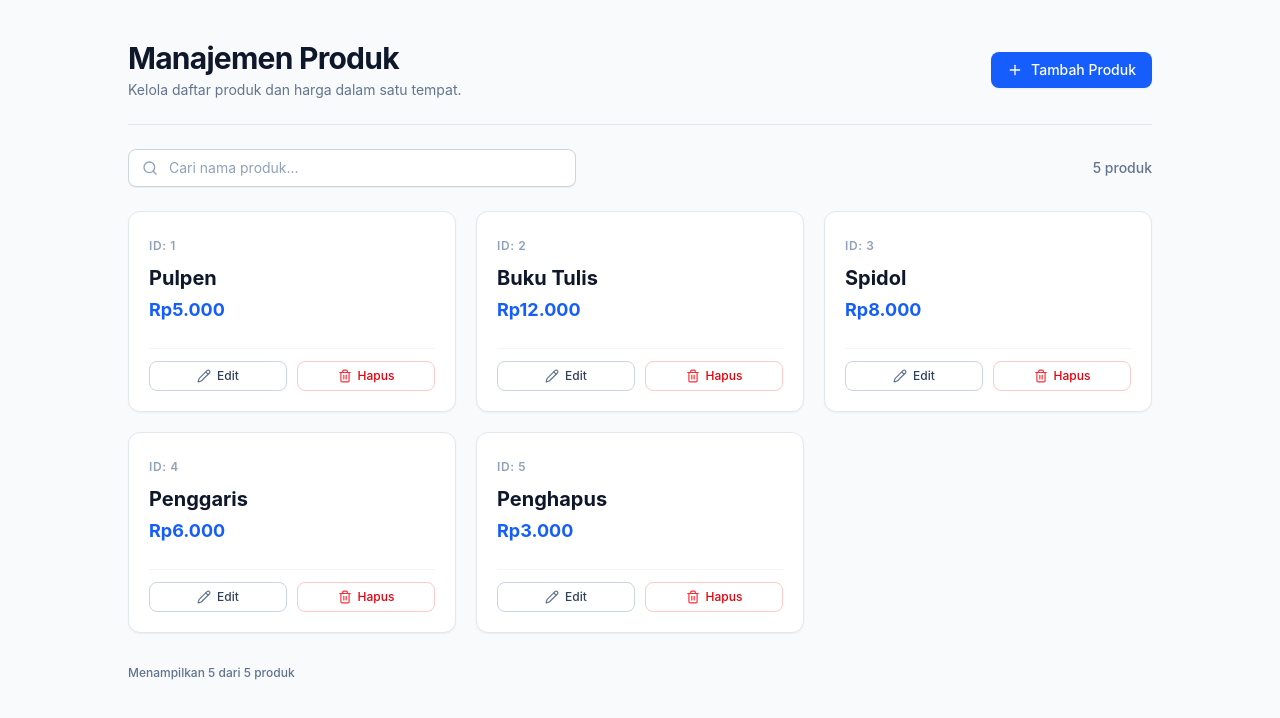
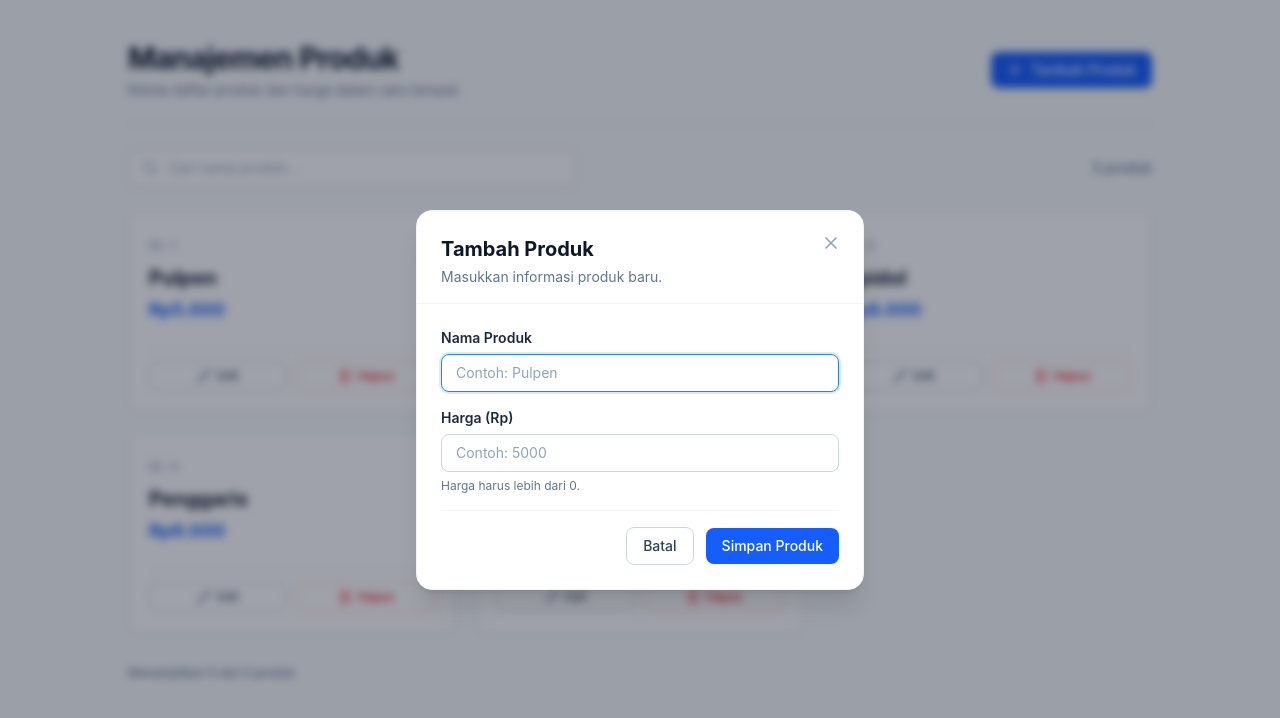
Before and after one commit to evandrarf/pemweb-week-11, a React (Vite) app: page / in a window 1280 px wide. Both pictures are taken after a click on the button "Tambah Produk". Shown: the top 718 px of the page. Built offline with nearby package versions, Linux system fonts and the light colour scheme.

Commit message:
feat(modal): implement reusable modal and add product popup

```diff
--- a/src/App.jsx
+++ b/src/App.jsx
@@ -2,20 +2,32 @@ import { useState } from 'react'
 import Header from './components/organisms/Header'
 import SearchBar from './components/molecules/SearchBar'
 import ProductGrid from './components/organisms/ProductGrid'
+import AddProductModal from './components/organisms/AddProductModal'
 import { INITIAL_PRODUCTS } from './data/initialProducts'
 
 export default function App() {
   const [products, setProducts] = useState(INITIAL_PRODUCTS)
   const [searchQuery, setSearchQuery] = useState('')
+  const [isAddModalOpen, setIsAddModalOpen] = useState(false)
 
   // Filter products by name (case-insensitive)
   const filteredProducts = products.filter((product) =>
     product.name.toLowerCase().includes(searchQuery.trim().toLowerCase())
   )
 
-  const handleOpenAddModal = () => {
-    // Will be wired in next commit
-    console.log('Open add modal')
+  const handleAddProduct = ({ name, price }) => {
+    const nextId =
+      products.length > 0
+        ? Math.max(...products.map((p) => p.id)) + 1
+        : 1
+
+    const newProduct = {
+      id: nextId,
+      name,
+      price,
+    }
+
+    setProducts((prev) => [...prev, newProduct])
   }
 
   const handleOpenEditModal = (product) => {
@@ -36,7 +48,7 @@ export default function App() {
   return (
     <div className="min-h-screen bg-slate-50 text-slate-800 py-10 px-4 sm:px-6 lg:px-8">
       <main className="max-w-5xl mx-auto space-y-6">
-        <Header onAddProduct={handleOpenAddModal} />
+        <Header onAddProduct={() => setIsAddModalOpen(true)} />
 
         <SearchBar
           value={searchQuery}
@@ -59,6 +71,13 @@ export default function App() {
           </footer>
         )}
       </main>
+
+      {/* Add Product Modal */}
+      <AddProductModal
+        isOpen={isAddModalOpen}
+        onClose={() => setIsAddModalOpen(false)}
+        onAdd={handleAddProduct}
+      />
     </div>
   )
 }
--- /dev/null
+++ b/src/components/atoms/Modal.jsx
@@ -0,0 +1,77 @@
+import { useEffect } from 'react'
+import { X } from 'lucide-react'
+
+/**
+ * Reusable accessible modal dialog with backdrop and keyboard shortcuts.
+ */
+export default function Modal({
+  isOpen,
+  onClose,
+  title,
+  subtitle,
+  children,
+  maxWidth = 'max-w-md',
+}) {
+  useEffect(() => {
+    if (!isOpen) return
+
+    const handleKeyDown = (e) => {
+      if (e.key === 'Escape') onClose()
+    }
+
+    // Disable body scroll when modal is open
+    document.body.style.overflow = 'hidden'
+    window.addEventListener('keydown', handleKeyDown)
+
+    return () => {
+      document.body.style.overflow = 'unset'
+      window.removeEventListener('keydown', handleKeyDown)
+    }
+  }, [isOpen, onClose])
+
+  if (!isOpen) return null
+
+  return (
+    <div
+      className="fixed inset-0 z-50 flex items-center justify-center p-4 sm:p-6"
+      role="dialog"
+      aria-modal="true"
+    >
+      {/* Backdrop */}
+      <div
+        className="fixed inset-0 bg-slate-900/40 backdrop-blur-xs transition-opacity"
+        onClick={onClose}
+      />
+
+      {/* Modal Dialog Content */}
+      <div
+        className={`relative w-full ${maxWidth} bg-white rounded-2xl shadow-xl border border-slate-100 overflow-hidden z-10 transition-all transform scale-100 animate-in fade-in zoom-in-95 duration-150`}
+      >
+        {/* Header (optional if custom header used) */}
+        {(title || subtitle) && (
+          <div className="flex items-start justify-between p-6 pb-4 border-b border-slate-100">
+            <div>
+              {title && (
+                <h2 className="text-xl font-bold text-slate-900">{title}</h2>
+              )}
+              {subtitle && (
+                <p className="text-sm text-slate-500 mt-1">{subtitle}</p>
+              )}
+            </div>
+            <button
+              type="button"
+              onClick={onClose}
+              className="p-1.5 text-slate-400 hover:text-slate-600 hover:bg-slate-100 rounded-lg transition cursor-pointer -mr-2 -mt-2"
+              aria-label="Tutup"
+            >
+              <X className="w-5 h-5" />
+            </button>
+          </div>
+        )}
+
+        {/* Modal Body */}
+        <div className="p-6">{children}</div>
+      </div>
+    </div>
+  )
+}
--- /dev/null
+++ b/src/components/organisms/AddProductModal.jsx
@@ -0,0 +1,97 @@
+import { useState, useEffect } from 'react'
+import Modal from '../atoms/Modal'
+import Input from '../atoms/Input'
+import Button from '../atoms/Button'
+import { parsePrice } from '../../utils/formatters'
+
+/**
+ * Modal popup for adding a new product.
+ * Features inline validation and clean inputs.
+ */
+export default function AddProductModal({ isOpen, onClose, onAdd }) {
+  const [name, setName] = useState('')
+  const [price, setPrice] = useState('')
+  const [errors, setErrors] = useState({})
+
+  // Reset fields whenever modal opens
+  useEffect(() => {
+    if (isOpen) {
+      setName('')
+      setPrice('')
+      setErrors({})
+    }
+  }, [isOpen])
+
+  const validate = () => {
+    const newErrors = {}
+    if (!name.trim()) {
+      newErrors.name = 'Nama produk wajib diisi.'
+    }
+
+    const numericPrice = parsePrice(price)
+    if (!price || numericPrice <= 0) {
+      newErrors.price = 'Harga harus lebih dari 0.'
+    }
+
+    setErrors(newErrors)
+    return Object.keys(newErrors).length === 0
+  }
+
+  const handleSubmit = (e) => {
+    e.preventDefault()
+    if (!validate()) return
+
+    onAdd({
+      name: name.trim(),
+      price: parsePrice(price),
+    })
+    onClose()
+  }
+
+  return (
+    <Modal
+      isOpen={isOpen}
+      onClose={onClose}
+      title="Tambah Produk"
+      subtitle="Masukkan informasi produk baru."
+    >
+      <form onSubmit={handleSubmit} className="space-y-4">
+        <Input
+          id="add-product-name"
+          label="Nama Produk"
+          placeholder="Contoh: Pulpen"
+          value={name}
+          onChange={(e) => {
+            setName(e.target.value)
+            if (errors.name) setErrors((prev) => ({ ...prev, name: '' }))
+          }}
+          error={errors.name}
+          autoFocus
+        />
+
+        <Input
+          id="add-product-price"
+          label="Harga (Rp)"
+          type="number"
+          placeholder="Contoh: 5000"
+          value={price}
+          onChange={(e) => {
+            setPrice(e.target.value)
+            if (errors.price) setErrors((prev) => ({ ...prev, price: '' }))
+          }}
+          helperText="Harga harus lebih dari 0."
+          error={errors.price}
+        />
+
+        <div className="flex items-center justify-end gap-3 pt-4 border-t border-slate-100">
+          <Button variant="outline" onClick={onClose}>
+            Batal
+          </Button>
+          <Button variant="primary" type="submit">
+            Simpan Produk
+          </Button>
+        </div>
+      </form>
+    </Modal>
+  )
+}
```
